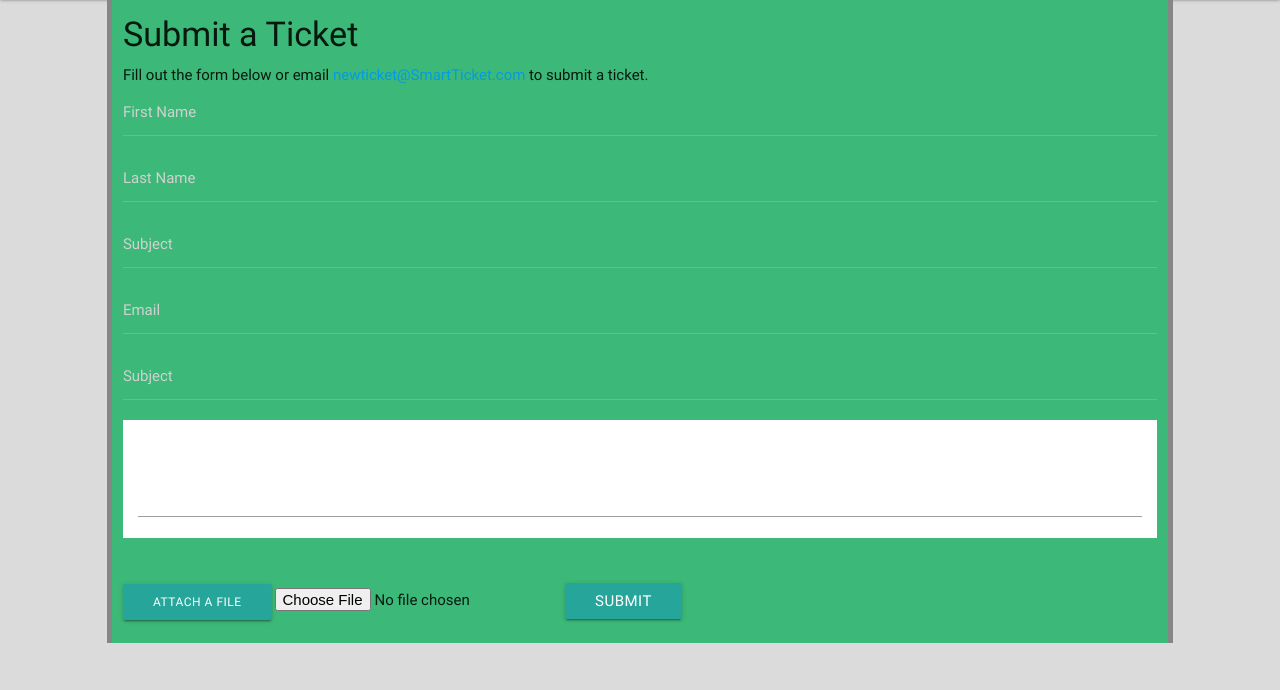
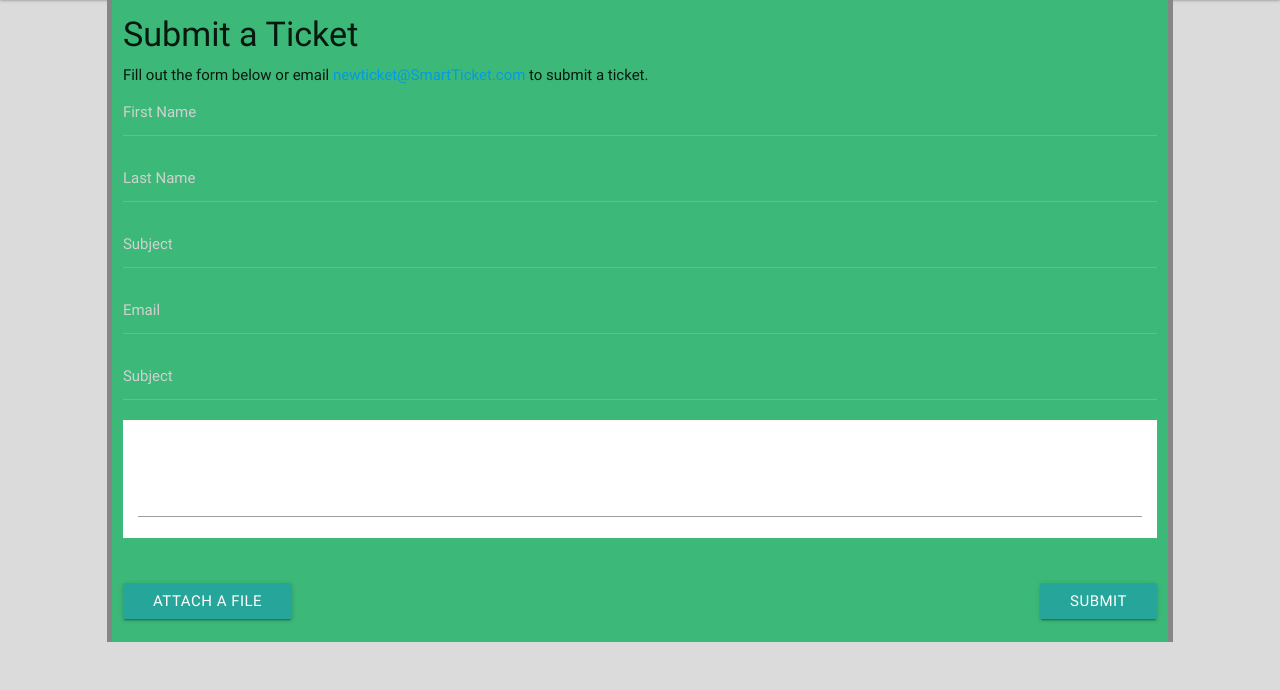
Before and after one commit to PrivacyPolicy/SmartTicketingSystem, a PHP site: page /php/index.php in a window 1280 px wide. Shown: the part 110-800 px from the top of the page. Run offline with PHP 8.4, Linux system fonts and the light colour scheme.

Commit message:
Cleaned up form button styles

```diff
--- a/css/custom.css
+++ b/css/custom.css
@@ -40,6 +40,15 @@ div.description{
 #textAreaBorder > textarea {
     margin-bottom: 0;
 }
+#file {
+    display: none;
+}
+label[for=file] {
+    font-size: inherit;
+}
+#formSubmit {
+    float: right;
+}
 table{
     background-color:white;
     margin-bottom: 50px;
```
